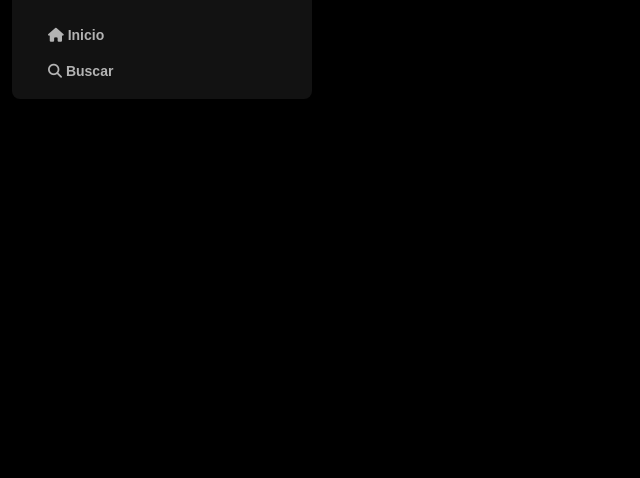
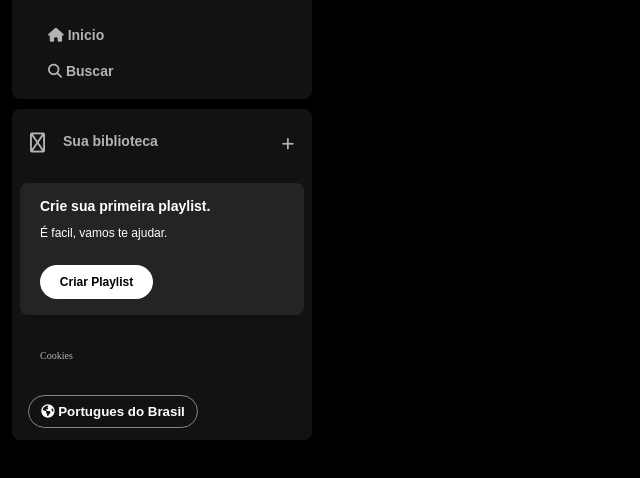
Before and after one commit to ericgorza/spotfy-alura-imersao, a plain HTML site: page index.html in a window 1280 px wide. Shown: the part 74-552 px from the top of the page, without its empty margins (0-640 px from the left). Drawn offline with Linux system fonts and the light colour scheme.

Commit message:
added the second section and css

```diff
--- a/index.html
+++ b/index.html
@@ -17,7 +17,7 @@
                     <img src="./assets/icons/logo-spotify.png" alt="logo-spotify">
                 </a>
             </div>
-            <div>
+
                 <ul>
                     <li>
                         <a href="">
@@ -32,8 +32,40 @@
                         </a>
                     </li>
                 </ul>
+
+        </nav>
+
+        <div class="library">
+            <div class="library__content">
+                <button class="library__button">
+                    <span class="fa fas fa-book"></span>
+                    <span>Sua biblioteca</span>
+                </button>
+                <span class="fa fa-plus"></span>
             </div>
-        </nav>
+
+            <section class="section-playlist">
+                <div class="section-playlist__content">
+                    <span class="text title">Crie sua primeira playlist.</span>
+                    <span class="text subtitle">É facil, vamos te ajudar.</span>
+                    <button class="section-playlist__button">
+                        <span>Criar Playlist</span>
+                    </button>
+                </div>
+            </section>
+
+            <div class="cookies">
+                <a href="">Cookies</a>
+            </div>
+
+            <div class="languages">
+                <button class="languages__button">
+                    <span  class="fa fa-globe"></span>
+                    <span>Portugues do Brasil</span>
+                </button>
+            </div>
+
+        </div>
     </div>
 </body>
 </html>
--- a/styles.css
+++ b/styles.css
@@ -48,3 +48,128 @@
     font-size: 14px;
     font-family: "DM Sans", sans-serif;
 }
+
+.library {
+    background-color: #121212;
+    border-radius: 8px;
+    display: flex;
+    justify-content: space-between;
+    flex-direction: column;
+    padding: 4px 8px;
+    color: #b3b3b3;
+    font-weight: 600;
+    font-size: 14px;
+    margin-top: 10px;
+}
+
+.library .library__content  {
+    display: flex;
+    justify-content: space-between;
+}
+
+.library .library__button {
+    display: flex;
+    margin-right: 10px;
+    color:#b3b3b3;
+    background-color: transparent;
+    border: 0px;
+    font-size: 14px;
+    font-weight: 700;
+    font-family: "DM Sans", sans-serif;
+    text-align: center;
+    text-decoration: none;
+    text-transform: none;
+    padding: 20px 10px;
+}
+
+.library .library__button .fa {
+    font-size: 20px;
+    margin-right: 10px;
+    font-weight: 300;
+    padding-right: 8px;
+}
+
+.library .library__content .fa-plus {
+    margin: 24px 10px;
+}
+
+.section-playlist {
+    display: flex;
+    align-items: flex-start;
+    justify-content: space-between;
+    gap: 20px;
+    background-color: #242424;
+    color:#b3b3b3;
+    border-radius: 8px;
+    font-weight: 600;
+    font-size: 14px;
+    margin: 8px 0px;
+    padding: 16px 20px;
+}
+
+.section-playlist .section-playlist__content {
+    display: flex;
+    flex-direction: column;
+}
+
+.section-playlist__content .text {
+    padding-bottom: 14px;
+    color:#fff;
+    font-family: "DM Sans", sans-serif;
+}
+
+.section-playlist__content .title {
+    font-weight: 700;
+}
+
+.section-playlist__content .subtitle {
+    font-weight: 500;
+    font-size: 12px;
+}
+
+.section-playlist__button {
+    display: flex;
+    justify-content: center;
+    background-color: #fff;
+    color: #000;
+    border-radius: 20px;
+    font-size: 12px;
+    font-weight: 700;
+    font-family: "DM Sans", sans-serif;
+    text-decoration: none;
+    text-transform: none;
+    padding: 10px;
+    margin-top: 12px;
+    border: 0px;
+    width: 113px;
+}
+
+.sidebar .cookies {
+    margin:25px 20px;
+}
+
+.sidebar .cookies a {
+    color: #b3b3b3;
+    font-weight: 500;
+    font-size: 10px;
+    text-decoration: none;
+}
+
+.sidebar .cookies a:hover{
+    color: #b3b3b3;
+    font-weight: 500;
+    font-size: 10px;
+    text-decoration: underline;
+}
+
+.languages .languages__button {
+    background-color: transparent;
+    border: 1px solid #878787;
+    color:#fff;
+    font-weight: bold;
+    cursor: pointer;
+    width: 170px;
+    margin: 8px;
+    padding: 8px;
+    border-radius: 20px;
+}
```
Also changed, not shown: 1 other file.
